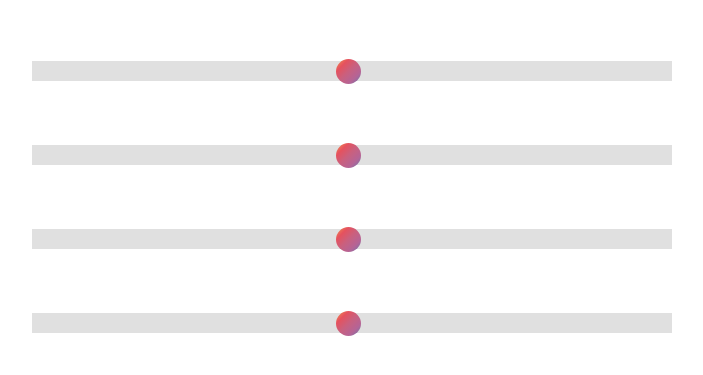
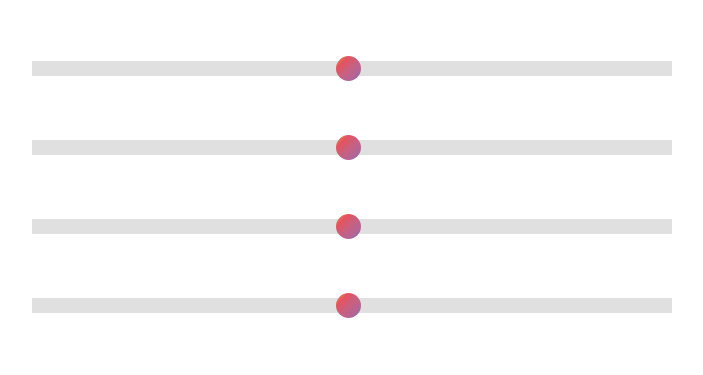
Before and after one commit to Freeptom/MoodSlider, a plain HTML site: page index.html in a window 1280 px wide. Shown: the part 91-466 px from the top of the page, without its empty margins (288-991 px from the left). Drawn offline with Linux system fonts and the light colour scheme.

Commit message:
edit sliders

```diff
--- a/styles.css
+++ b/styles.css
@@ -65,7 +65,7 @@ li {
     display: block;
     -webkit-appearance: none;
     appearance: none;
-    height: 20px;
+    height: 15px;
     background: #d3d3d3;
     outline: none;
     opacity: 0.7;
```
